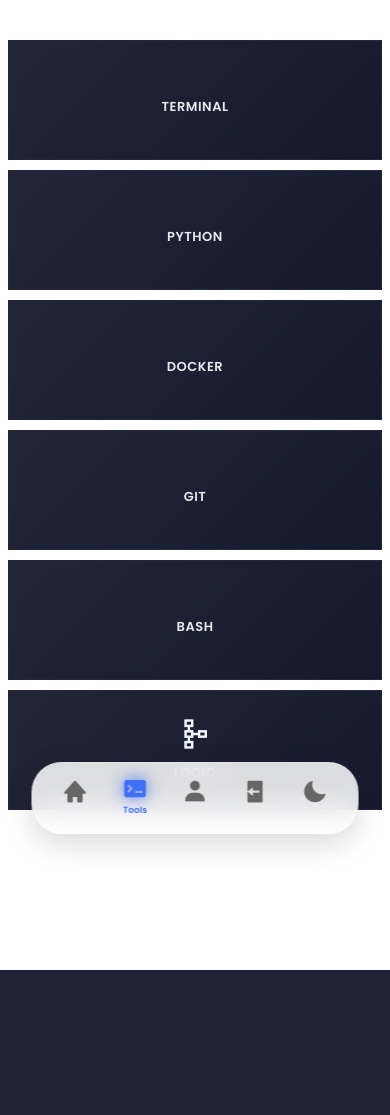
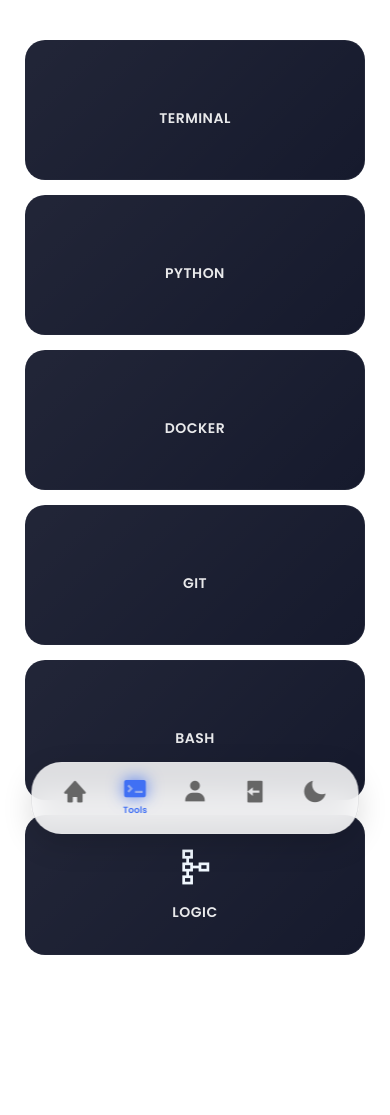
Before and after one commit to x0rma-404/TechHub, a Flask app: page /tools in a window 390 px wide. Before the commit the page ends 970 px from the top, so only its background shows below. Run offline with Flask 3, Linux system fonts and the light colour scheme; the visitor is signed in with stand-in values (Sample User, id 1); some libraries are stand-ins or nearby versions.

Commit message:
icon fix

```diff
--- a/static/tools-icons.css
+++ b/static/tools-icons.css
@@ -133,34 +133,32 @@ body.dark-mode .tool-card:hover {
 
 @media (max-width: 480px) {
     .main-content {
-        padding: 40px 8px;
-        /* Re-added small side gap */
+        padding: 40px 25px;
+        /* Increased side gap */
     }
 
     .tools-grid {
-        gap: 10px;
-        /* Vertical gap between rows */
+        gap: 15px;
         padding: 0;
     }
 
     .tool-card {
         flex: 1 1 100%;
         max-width: 100%;
-        /* Ensure it takes full width */
-        height: 120px;
-        /* Shorter cards look "wider" */
-        border-radius: 0;
-        /* Square edges for edge-to-edge look if desired, or keep small radius */
+        height: 140px;
+        /* Slightly taller for balance */
+        border-radius: 20px;
+        /* Restored rounding */
     }
 
     .si,
     .material-symbols-outlined {
-        font-size: 32px;
-        /* Reverted to balanced size */
+        font-size: 38px;
+        /* Same as PC */
     }
 
     .tool-card span:not(.material-symbols-outlined) {
-        font-size: 13px;
-        margin-top: 5px;
+        font-size: 14px;
+        margin-top: 8px;
     }
 }
```
